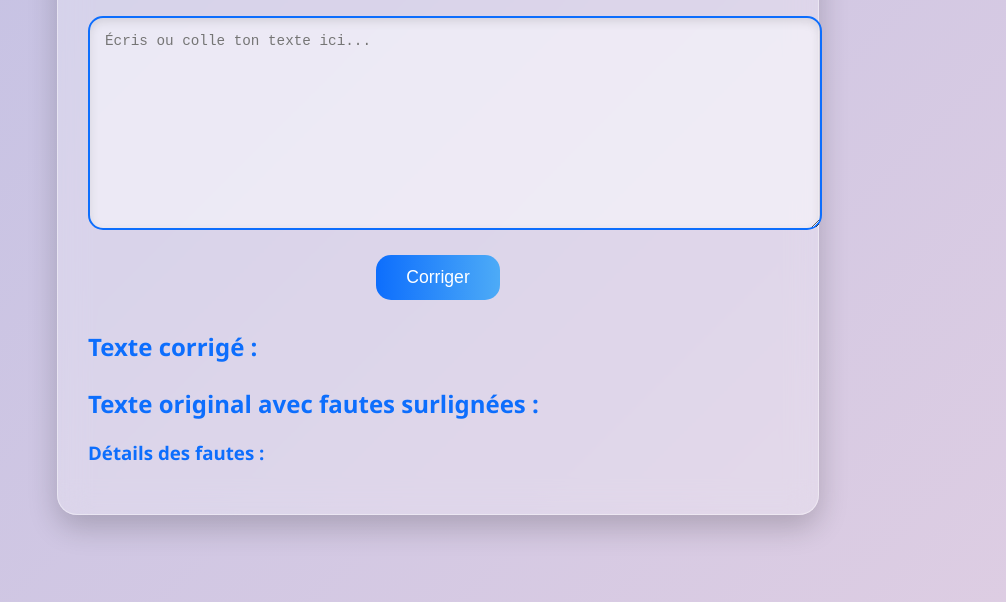
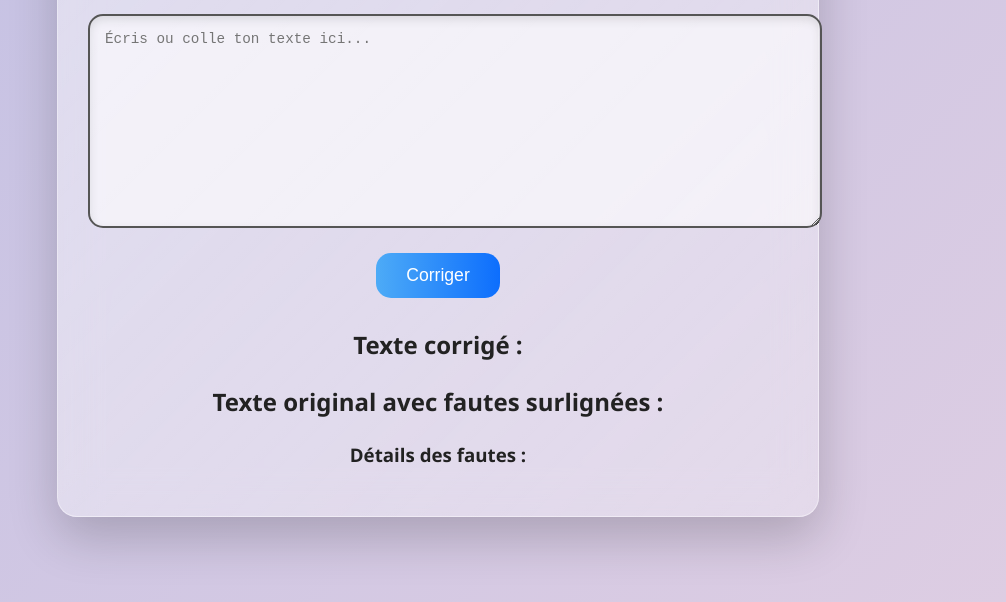
Before and after one commit to Chatbotquent/Correcteur, a plain HTML site: page static/index.html in a window 1280 px wide. Shown: the part 198-800 px from the top of the page, without its empty margins (202-1208 px from the left). Drawn offline with Linux system fonts and the light colour scheme.

Commit message:
Update style.css

```diff
--- a/static/style.css
+++ b/static/style.css
@@ -20,13 +20,15 @@ body {
 .container {
     width: 90%;
     max-width: 700px;
-    backdrop-filter: blur(15px);
-    background: rgba(255, 255, 255, 0.25);
+    background: rgba(255, 255, 255, 0.2);
+    backdrop-filter: blur(20px);
     border-radius: 20px;
     padding: 30px;
-    box-shadow: 0 12px 30px rgba(0,0,0,0.2);
+    box-shadow: 0 20px 50px rgba(0,0,0,0.2);
     border: 1px solid rgba(255, 255, 255, 0.4);
     animation: fadeIn 1s ease;
+    /* Ajoute un léger gradient interne pour l'effet cool */
+    background-image: linear-gradient(135deg, rgba(255,255,255,0.3), rgba(255,255,255,0.1));
 }
 
 @keyframes fadeIn {
@@ -34,8 +36,8 @@ body {
     to { opacity: 1; transform: translateY(0); }
 }
 
-h1 {
-    color: #0d6efd;
+h1, h2, h3 {
+    color: #222;
     text-align: center;
     margin-bottom: 1em;
 }
@@ -45,22 +47,22 @@ textarea {
     height: 180px;
     padding: 15px;
     border-radius: 15px;
-    border: 2px solid #0d6efd;
+    border: 2px solid #555;
     font-size: 1.1em;
     margin-bottom: 20px;
-    background: rgba(255, 255, 255, 0.5);
+    background: rgba(255, 255, 255, 0.6);
     box-shadow: inset 0 4px 10px rgba(0,0,0,0.1);
     transition: border-color 0.3s, background 0.3s;
 }
 
 textarea:focus {
-    border-color: #0b5ed7;
+    border-color: #333;
     outline: none;
     background: rgba(255, 255, 255, 0.8);
 }
 
 button {
-    background: linear-gradient(90deg, #0d6efd, #4dabf7);
+    background: linear-gradient(90deg, #4dabf7, #0d6efd);
     color: white;
     padding: 12px 30px;
     border: none;
@@ -73,17 +75,12 @@ button {
 }
 
 button:hover {
-    background: linear-gradient(90deg, #0b5ed7, #339af0);
+    background: linear-gradient(90deg, #339af0, #0b5ed7);
     transform: scale(1.05);
 }
 
 .result {
     margin-top: 30px;
-}
-
-.result h2, .result h3 {
-    color: #0d6efd;
-    margin-top: 1em;
 }
 
 .highlight {
```
